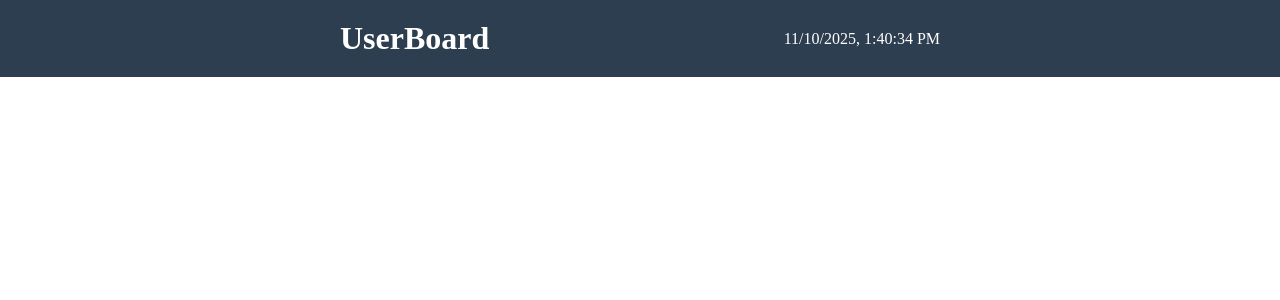
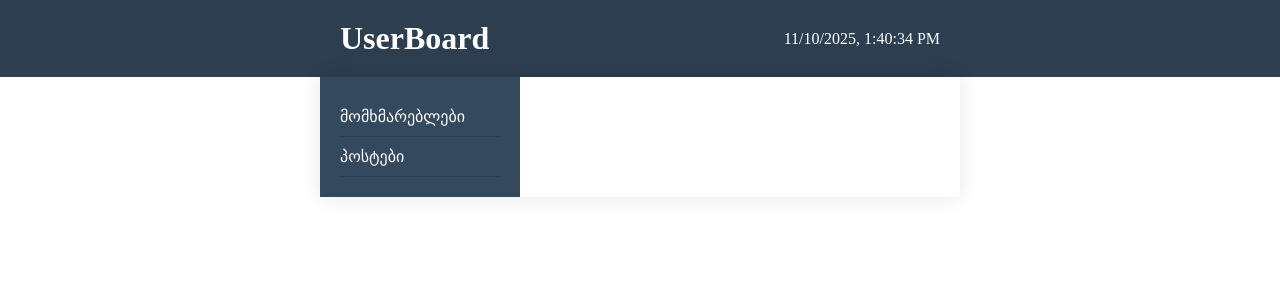
Before and after one commit to DemetreD/Angular-Intern-Task, an Angular app: page / in a window 1280 px wide. Shown: the top 300 px of the page. Built offline with nearby package versions, Linux system fonts and the light colour scheme.

Commit message:
Display navigation component

```diff
--- a/src/app/app.component.css
+++ b/src/app/app.component.css
@@ -0,0 +1,12 @@
+.content-wrapper {
+  flex: 1;
+  display: flex;
+  justify-content: center;
+  background: white;
+}
+
+.content-container {
+  width: 50%;
+  display: flex;
+  box-shadow: 0 0 20px rgba(0, 0, 0, 0.1);
+}
--- a/src/app/app.component.html
+++ b/src/app/app.component.html
@@ -1 +1,7 @@
 <app-header></app-header>
+<div class="content-wrapper">
+  <div class="content-container">
+    <app-navigation></app-navigation>
+    <main></main>
+  </div>
+</div>
--- a/src/app/app.component.ts
+++ b/src/app/app.component.ts
@@ -1,10 +1,11 @@
 import { Component } from '@angular/core';
 import { RouterOutlet } from '@angular/router';
 import { HeaderComponent } from './header/header.component';
+import { NavigationComponent } from './navigation/navigation.component';
 
 @Component({
   selector: 'app-root',
-  imports: [RouterOutlet, HeaderComponent],
+  imports: [RouterOutlet, HeaderComponent, NavigationComponent],
   templateUrl: './app.component.html',
   styleUrl: './app.component.css'
 })
```
